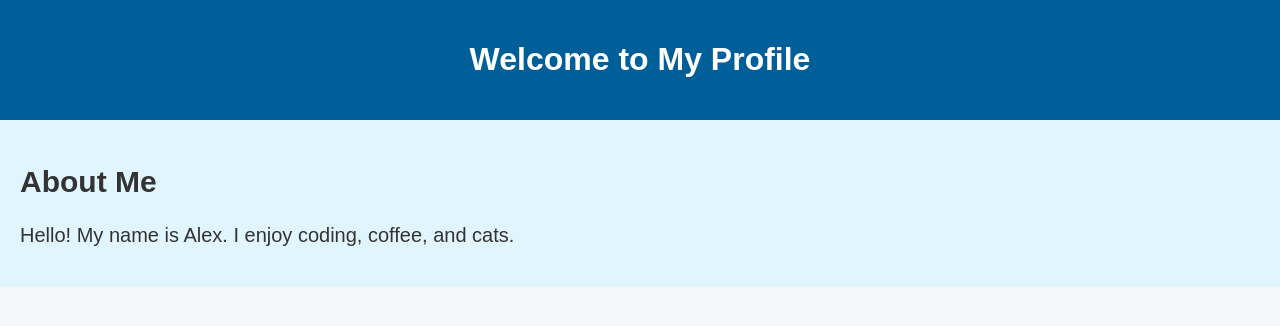
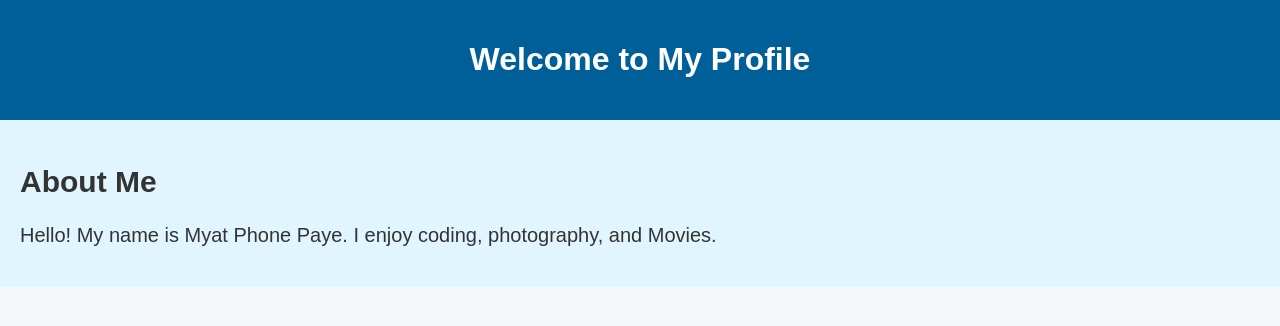
Before and after one commit to KnoxHasGF/my_profile_website, a plain HTML site: page profile_2.html in a window 1280 px wide. Drawn offline with Linux system fonts and the light colour scheme.

Commit message:
update profile_2.html

```diff
--- a/profile_2.html
+++ b/profile_2.html
@@ -14,7 +14,7 @@
 
   <section class="about">
     <h2>About Me</h2>
-    <p>Hello! My name is Alex. I enjoy coding, coffee, and cats.</p>
+    <p>Hello! My name is Myat Phone Paye. I enjoy coding, photography, and Movies.</p>
   </section>
 </body>
 </html>
```
